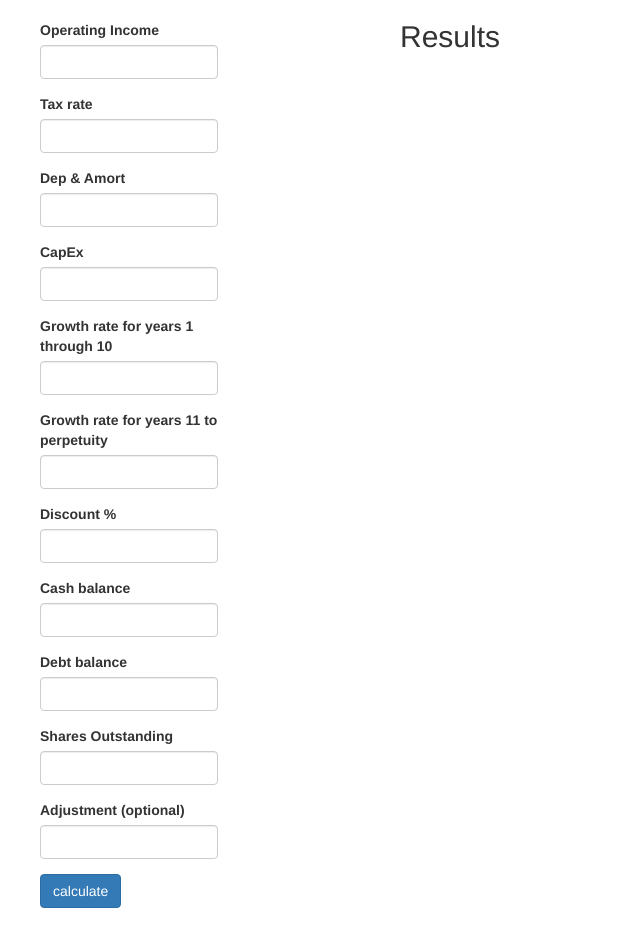
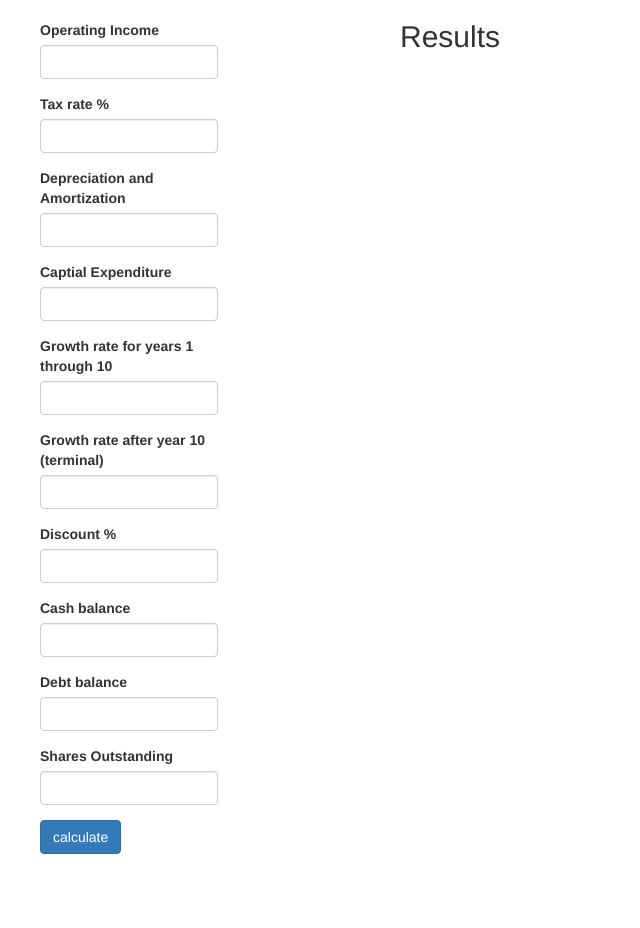
Before and after one commit to jeffmilam/dcf_calculator, a Flask app: page / in a window 1280 px wide. Shown: the whole page, without its empty margins (0-640 px from the left). After the commit the page ends 854 px from the top, so only its background shows below. Run offline with Flask 2, Linux system fonts and the light colour scheme; some libraries are stand-ins or nearby versions.

Commit message:
Make UI tweaks

```diff
--- a/application.py
+++ b/application.py
@@ -19,13 +19,12 @@ def calculate():
             dep_amort    = float(request.form['dep_amort'])
             capex        = float(request.form['capex'])
             discount_pct = float(request.form['discount_pct'])
-            adjustment   = float(request.form['adjustment']) if request.form['adjustment'] else 0
 
             _free_cash_flow = free_cash_flow(operating_income=op_income,
                                              tax_rate=tax_rate,
                                              dep_amort=dep_amort,
                                              cap_ex=capex,
-                                             adjustment=adjustment)
+                                             adjustment=0)
 
         except Exception as e:
             print e
--- a/formula/calculator.py
+++ b/formula/calculator.py
@@ -22,4 +22,4 @@ def nopat(operating_income, tax_rate):
     """
         nopat = Net Operating Profit After Tax
     """
-    return operating_income * (1-tax_rate)
+    return operating_income * (1-(tax_rate/100))
--- a/www/templates/formula.html
+++ b/www/templates/formula.html
@@ -31,19 +31,19 @@
                 </div>
                 <div class="form-group">
                     <div class="col-xs-3">
-                    <label>Tax rate</label>
+                    <label>Tax rate %</label>
                     <input type="text" name="tax_rate" class="form-control">
                     </div>
                 </div>
                 <div class="form-group">
                     <div class="col-xs-3">
-                        <label>Dep & Amort</label>
+                        <label>Depreciation and Amortization</label>
                     <input type="text" name="dep_amort" class="form-control">
                     </div>
                 </div>
                 <div class="form-group">
                     <div class="col-xs-3">
-                        <label>CapEx</label>
+                        <label>Captial Expenditure</label>
                     <input type="text" name="capex" class="form-control">
                     </div>
                 </div>
@@ -55,7 +55,7 @@
                 </div>
                 <div class="form-group">
                     <div class="col-xs-3">
-                        <label>Growth rate for years 11 to perpetuity</label>
+                        <label>Growth rate after year 10 (terminal)</label>
                     <input type="text" name="growth_perpetuity" class="form-control">
                     </div>
                 </div>
@@ -82,12 +82,6 @@
                     <div class="col-xs-3">
                         <label>Shares Outstanding</label>
                     <input type="text" name="shares_outstanding" class="form-control">
-                    </div>
-                </div>
-                <div class="form-group">
-                    <div class="col-xs-3">
-                        <label>Adjustment (optional)</label>
-                    <input type="text" name="adjustment" class="form-control">
                     </div>
                 </div>
                 <div class="form-group">
```
